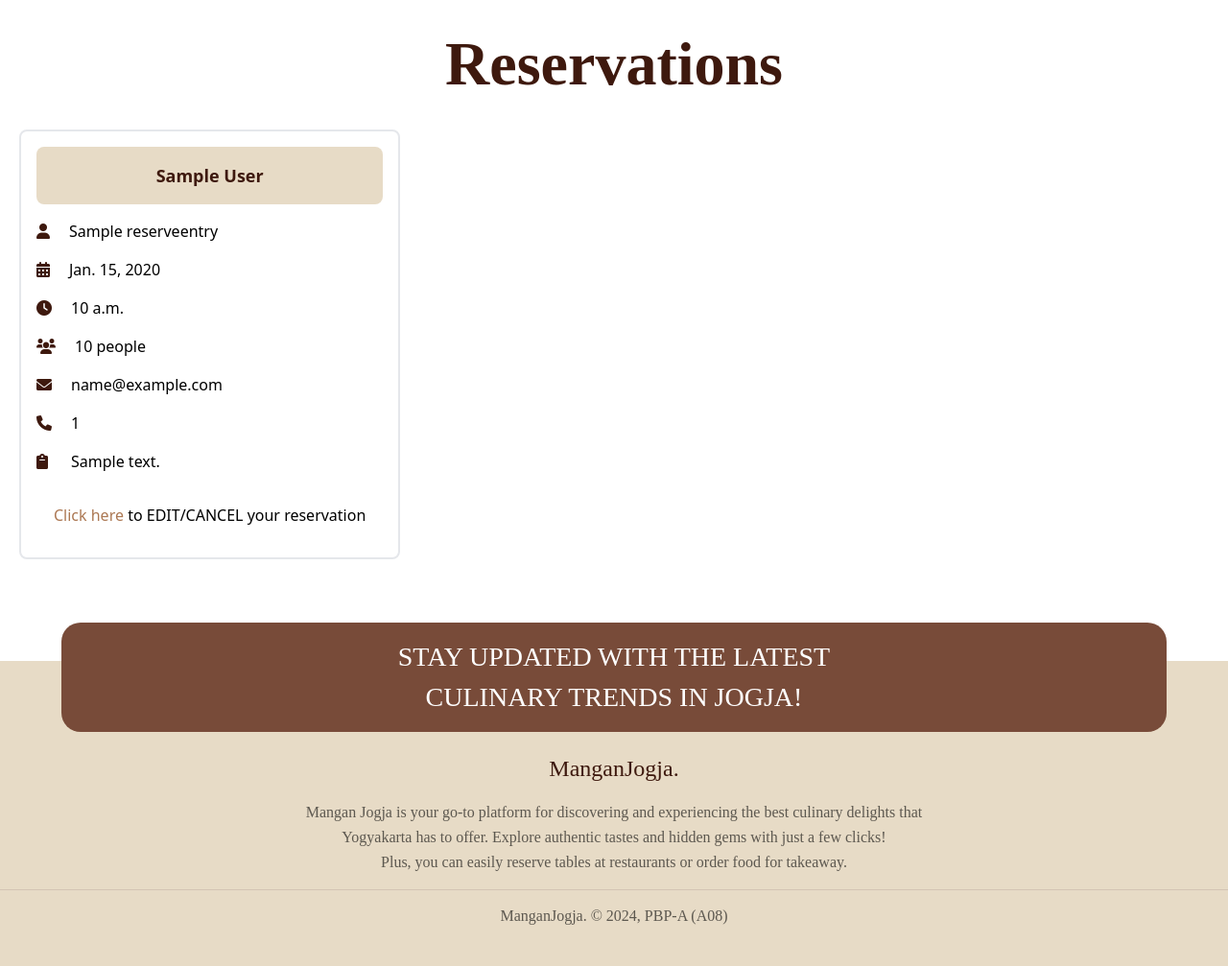
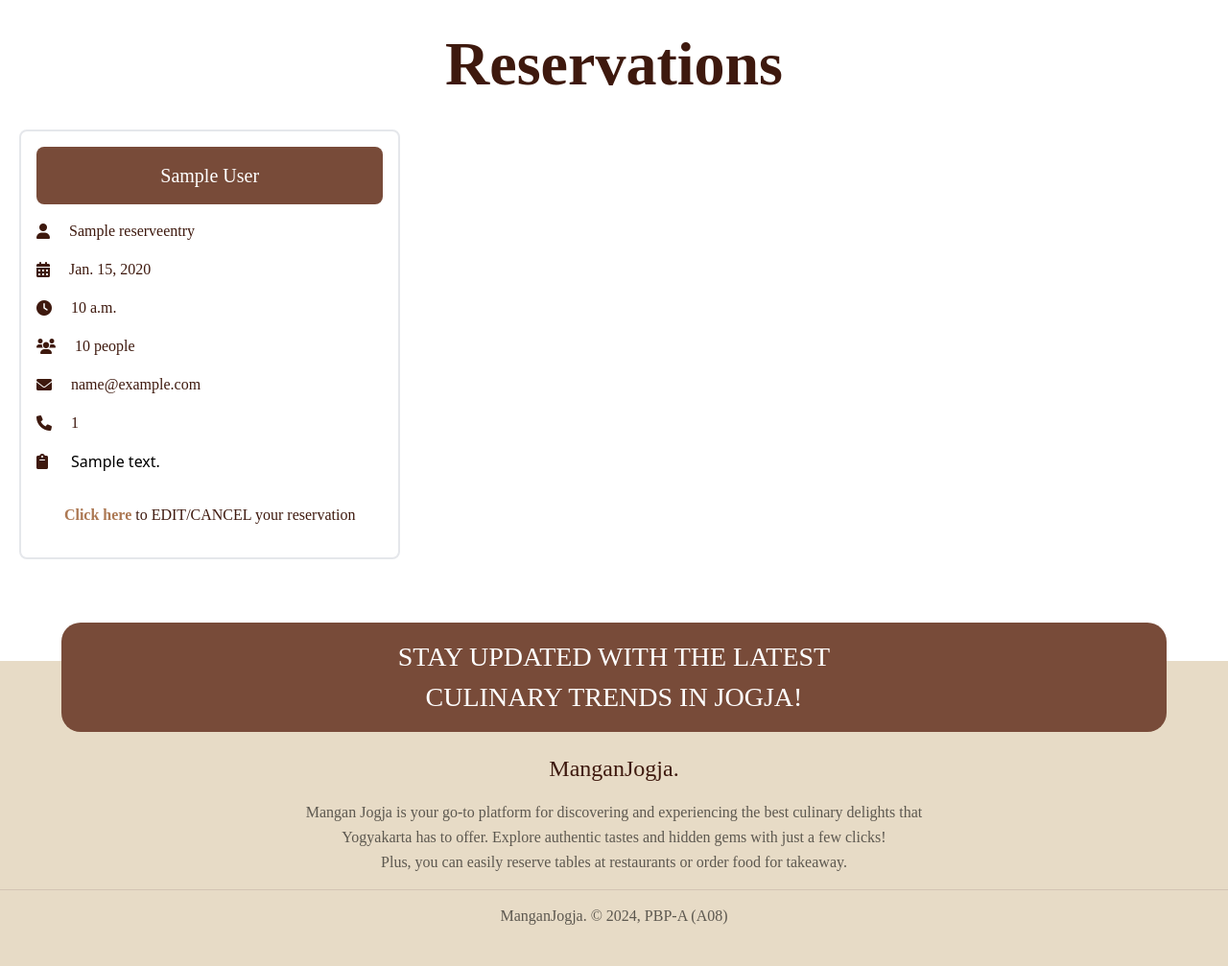
Before and after one commit to ManganJogja/Proyek-Tengah-Semester-A608, a Django app: page /reserve/ in a window 1280 px wide. Shown: the part 65-1072 px from the top of the page at 96% size. Run offline with Django 5.2, Linux system fonts and the light colour scheme; a user stored in the database is signed in; tables that the repository leaves empty hold one stand-in row (values such as "Sample post"); some libraries are stand-ins or nearby versions; some web fonts are replaced.

Commit message:
Show restaurant's name at some page and add some validation

```diff
--- a/main/views.py
+++ b/main/views.py
@@ -66,7 +66,6 @@ def login_user(request):
         if user is not None:
             if user.is_staff:
                 auth_login(request, user)
-                # Ini sesuaiin sama main page admin
                 response = HttpResponseRedirect(reverse("admin_dashboard:admin_dashboard"))
                 response.set_cookie('last_login', str(datetime.datetime.now()))
                 return response
@@ -78,7 +77,7 @@ def login_user(request):
                 return response
 
         else:
-            messages.info(request, 'Sorry, incorrect username or password. Please try again.')
+            messages.error(request, 'Sorry, incorrect username or password. Please try again.')
     context = {}
     return render(request, 'login.html', context)
 
--- a/reserve/templates/edit_reserve.html
+++ b/reserve/templates/edit_reserve.html
@@ -9,7 +9,7 @@
 <div class="flex flex-col min-h-screen bg-white">
     <div class="container mx-auto px-4 py-8 mt-16 max-w-3xl" style="font-family: Abhaya Libre SemiBold;">
         <div class=" rounded-t-lg p-6">
-            <h1 class="text-3xl font-bold text-center mb-8 text-#3E190E" style="color: #3E190E; font-family: Abhaya Libre SemiBold;">{{ reserve_entry.resto.nama_resto }}</h1>
+            <h1 class="text-3xl font-bold text-center mb-8 text-#3E190E" style="color: #3E190E; font-family: Abhaya Libre SemiBold;">{{ restaurant.nama_resto }}</h1>
             <div class="flex justify-center items-center mb-4">
                 <i class="fas fa-clock" style="margin-right: 20px; vertical-align: middle; color: #3E190E; font-size: 24px"></i>
                 <p class="text-3xl font-semibold  text-center text-lg mb-8 text-[#3E190E]" style="font-family: Abhaya Libre SemiBold; margin: 0;">Open 24 hours</p>
--- a/reserve/templates/reserve_card.html
+++ b/reserve/templates/reserve_card.html
@@ -1,8 +1,8 @@
 <div class="relative break-inside-avoid">
 
     <div class="relative top-5 bg-white rounded-lg mb-6 break-inside-avoid flex flex-col border-2 border-gray-200 p-4 hover:bg-[rgba(62,25,14,0.05)] hover:border-[#3E190E] transition duration-300">
-        <div class="bg-[#E7DBC6] rounded-lg p-4 mb-4">
-            <p class="text-center text-lg font-semibold text-[#3E190E]">
+        <div class="bg-[#784B39] rounded-lg p-4 mb-4">
+            <p class="text-center text-xl " style="color: white; font-family: Abhaya Libre SemiBold;">
               {{ reserve_entry.resto.nama_resto }}
             </p>
 
@@ -12,28 +12,28 @@
 
         <p style="display: inline-flex; align-items: center;">
             <i class="fas fa-user" style="margin-right: 20px; vertical-align: middle; color: #3E190E; font-size: 16px; vertical-align: middle;"></i>
-            <span style="font-size: 16px;">{{ reserve_entry.name }}</span>
+            <span style="color: #3E190E; font-family: Abhaya Libre SemiBold;">{{ reserve_entry.name }}</span>
         </p>
         </div>
 
         <div class="flex items-left justify-left mb-4">
             <p style="display: inline-flex; align-items: center;">
-                <i class="fas fa-calendar-alt" style="margin-right: 20px; vertical-align: middle; color: #3E190E; font-size: 16px; vertical-align: middle;"></i>
-                <span style="font-size: 16px;">{{ reserve_entry.date }}</span>
+                <i class="fas fa-calendar-alt" style=" margin-right: 20px; vertical-align: middle; color: #3E190E; font-size: 16px; vertical-align: middle;"></i>
+                <span style="color: #3E190E; font-family: Abhaya Libre SemiBold;">{{ reserve_entry.date }}</span>
             </p>
         </div>
 
         <div class="flex items-left justify-left mb-4">
             <p style="display: inline-flex; align-items: center;">
                 <i class="fas fa-clock" style="margin-right: 20px; vertical-align: middle; color: #3E190E; font-size: 16px; vertical-align: middle;"></i>
-                <span style="font-size: 16px;">{{ reserve_entry.time }}</span>
+                <span style="color: #3E190E; font-family: Abhaya Libre SemiBold;">{{ reserve_entry.time }}</span>
             </p>
         </div>
 
         <div class="flex items-left justify-left mb-4">
             <p style="display: inline-flex; align-items: center;">
                 <i class="fas fa-users" style="margin-right: 20px; vertical-align: middle; color: #3E190E; font-size: 16px; vertical-align: middle;"></i>
-                <span style="font-size: 16px;">
+                <span style="color: #3E190E; font-family: Abhaya Libre SemiBold;">
                     {{ reserve_entry.guest_quantity }}
                     {% if reserve_entry.guest_quantity == 1 %}
                         person
@@ -47,21 +47,21 @@
         <div class="flex items-left justify-left mb-4">
             <p style="display: inline-flex; align-items: center;">
                 <i class="fas fa-envelope" style="margin-right: 20px; vertical-align: middle; color: #3E190E; font-size: 16px; vertical-align: middle;"></i>
-                <span style="font-size: 16px;">{{ reserve_entry.email }}</span>
+                <span style="color: #3E190E; font-family: Abhaya Libre SemiBold;">{{ reserve_entry.email }}</span>
             </p>
         </div>
 
         <div class="flex items-left justify-left mb-4">
             <p style="display: inline-flex; align-items: center;">
                 <i class="fas fa-phone" style="margin-right: 20px; vertical-align: middle; color: #3E190E; font-size: 16px; vertical-align: middle;"></i>
-                <span style="font-size: 16px;">{{ reserve_entry.phone }}</span>
+                <span style="color: #3E190E; font-family: Abhaya Libre SemiBold;">{{ reserve_entry.phone }}</span>
             </p>
         </div>
 
         <div class="flex items-left justify-left mb-4">
             <p style="display: inline-flex; align-items: center;">
                 <i class="fas fa-clipboard" style="margin-right: 24px; vertical-align: middle; color: #3E190E; font-size: 16px; vertical-align: middle;"></i>
-                <span style="font-size: 16px;">
+                <span style="color: #3E190E; font-family: Abhaya Libre SemiBold;">
             </p>
             {% if reserve_entry.notes %}
                 {{ reserve_entry.notes }}
@@ -75,8 +75,8 @@
       <!-- Bagian tombol edit dan delete dipindahkan ke bawah -->
       <div class="flex space-x-4 justify-center mt-4 mb-4">
         <!-- Tombol Edit -->
-        <p>
-            <a href="{% url 'reserve:edit_reserve' reserve_entry.pk %}"  class="font-medium text-[#AC7853] hover:text-[#3E190E] cursor-pointer">
+        <p style="color: #3E190E; font-family: Abhaya Libre SemiBold;">
+            <a href="{% url 'reserve:edit_reserve' reserve_entry.pk %}"  class=" text-[#AC7853] hover:text-[#3E190E] cursor-pointer" style=" font-weight: bold; font-family: Abhaya Libre SemiBold;">
                 Click here
             </a>
             to EDIT/CANCEL your reservation
--- a/reserve/views.py
+++ b/reserve/views.py
@@ -1,4 +1,5 @@
-import datetime
+from datetime import date
+from django.db.models import Sum
 from django.http import HttpResponseRedirect
 from django.urls import reverse
 from django.contrib.auth.decorators import login_required
@@ -11,6 +12,8 @@ from django.views.decorators.csrf import csrf_exempt
 from django.views.decorators.http import require_POST
 from django.utils.html import strip_tags
 from admin_dashboard.models import RestaurantEntry, MenuEntry
+from django.contrib import messages
+from main.views import show_main
 
 def require_previous_page(view_func):
     def _wrapped_view(request, *args, **kwargs):
@@ -30,25 +33,35 @@ def show_reserve(request):
 
     return render(request, "reserve_page.html", context)
 
+
 @login_required(login_url='/login')
 def create_reserve_entry(request, id):
-    if request.session.get('confirmation_form') == False:
-        return redirect('reserve:confirmation_form', id=id)
-
     restaurant = get_object_or_404(RestaurantEntry, pk=id)
-
     form = ReserveEntryForm(request.POST or None)
 
-    if form.is_valid() and request.method == "POST":
-        reserve_entry = form.save(commit=False)
-        reserve_entry.user = request.user
-        reserve_entry.resto = restaurant
-        reserve_entry.save()
+    if request.method == "POST":
+        if form.is_valid():
+            reserve_entry = form.save(commit=False)
+            guest_quantity = form.cleaned_data['guest_quantity']
+            selected_date = form.cleaned_data['date']
 
-        return redirect('reserve:show_reserve')
+            # Hitung tamu yang sudah ada untuk tanggal yang dipilih
+            total_guests_selected_date = ReserveEntry.objects.filter(
+                resto=restaurant,
+                date=selected_date
+            ).aggregate(total_guests=Sum('guest_quantity'))['total_guests'] or 0
 
-    context = {'form': form,
-               'restaurant': restaurant}
+            if total_guests_selected_date + guest_quantity > 100:
+                messages.error(request, 'Sorry, the total number of guests exceeds the restaurant limit of 100 for the selected date.')
+                return redirect('reserve:create_reserve_entry', id=id)
+            else:
+                reserve_entry.user = request.user
+                reserve_entry.resto = restaurant
+                reserve_entry.save()
+                messages.success(request, 'Your reservation was successful.')
+                return redirect('reserve:show_reserve')
+
+    context = {'form': form, 'restaurant': restaurant}
     return render(request, "create_reserve_entry.html", context)
 
 def confirmation_form(request, id):
@@ -63,13 +76,15 @@ def confirmation_form(request, id):
 
 def edit_reserve(request, id):
     reserve = ReserveEntry.objects.get(pk = id)
+    restaurant = reserve.resto
     form = ReserveEntryForm(request.POST or None, instance=reserve)
     if form.is_valid() and request.method == "POST":
         form.save()
         return HttpResponseRedirect(reverse('reserve:show_reserve'))
 
     context = {'form': form,
-               'reserve':reserve}
+               'reserve':reserve,
+               'restaurant': restaurant}
     return render(request, "edit_reserve.html", context)
 
 def delete_reserve(request, id):
```
Also changed, not shown: reserve/templates/create_reserve_entry.html (+9 -0 lines).
